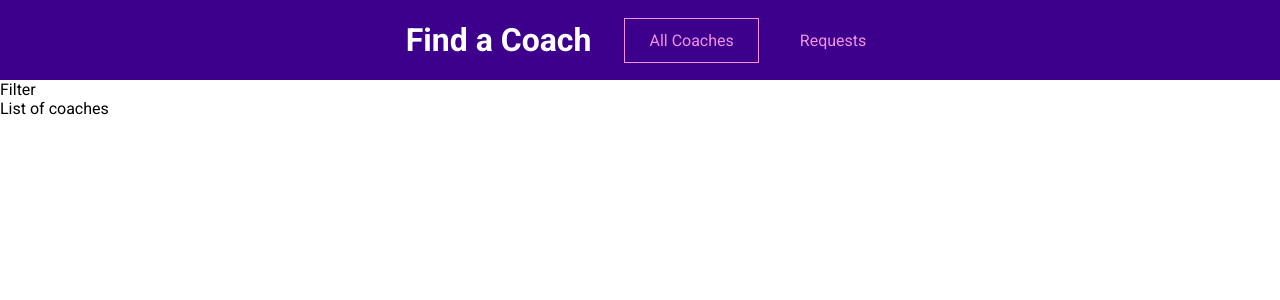
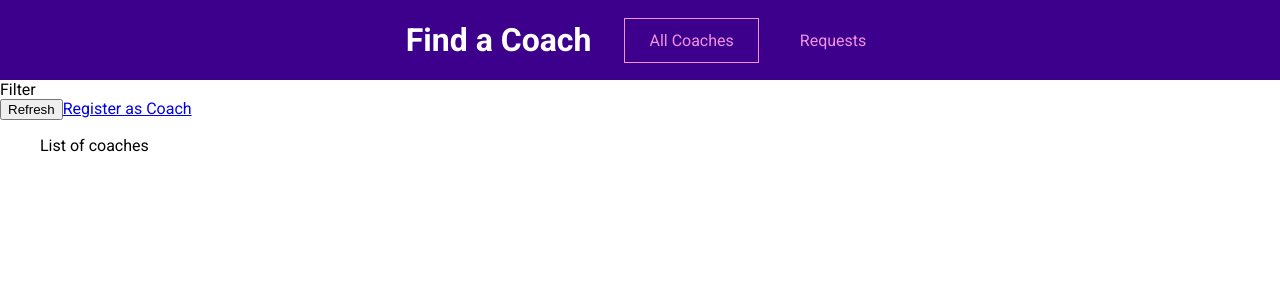
Before and after one commit to urke90/find-a-coach, a Vue app: page /coaches in a window 1280 px wide. Shown: the top 300 px of the page. Built offline with nearby package versions, Linux system fonts and the light colour scheme.

Commit message:
added dummy content for components and new router view for nested routes

```diff
--- a/src/pages/coaches/CoachDetail.vue
+++ b/src/pages/coaches/CoachDetail.vue
@@ -1,5 +1,7 @@
 <template>
     <div>
         <h2>Coach Detail</h2>
+        <router-view></router-view>
+        <router-link to="/coaches/c1/contact">Contact</router-link>
     </div>
 </template>
--- a/src/pages/coaches/CoachesList.vue
+++ b/src/pages/coaches/CoachesList.vue
@@ -4,7 +4,13 @@
             Filter
         </section>
         <section>
-            List of coaches
+            <div class="controls">
+                <button>Refresh</button>
+                <router-link to="register">Register as Coach</router-link>
+            </div>
+            <ul>
+                List of coaches
+            </ul>
         </section>
     </div>
 </template>
```
